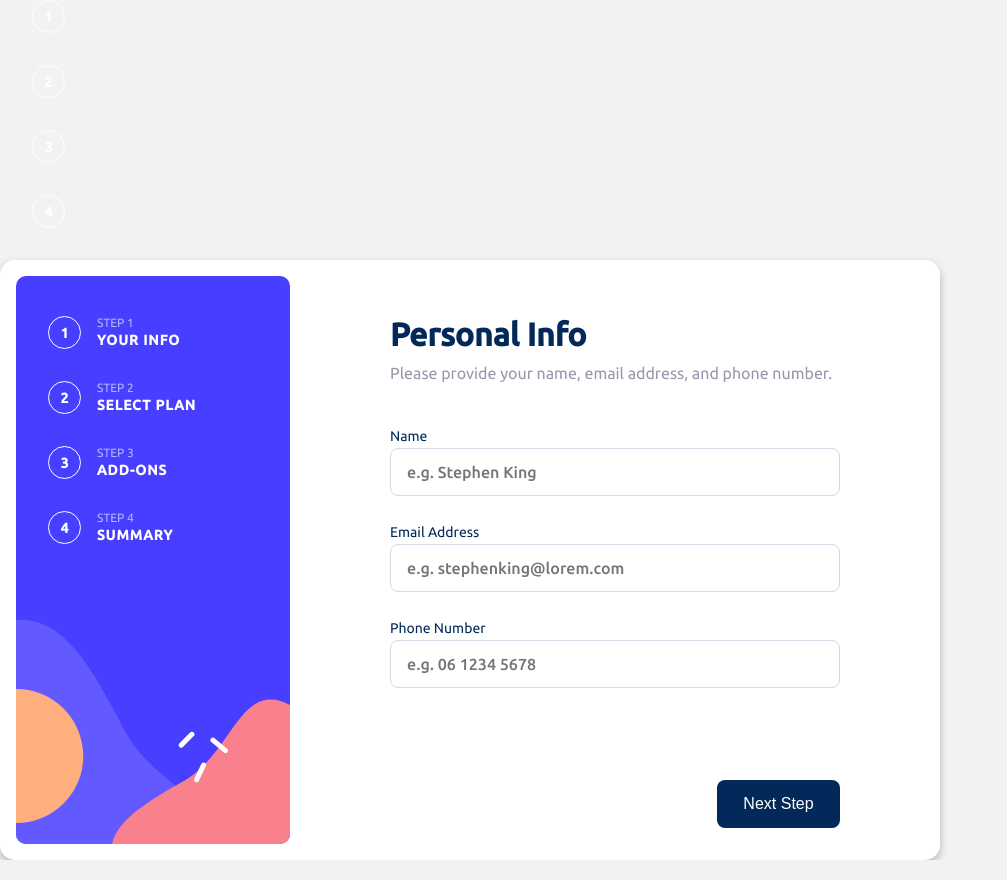
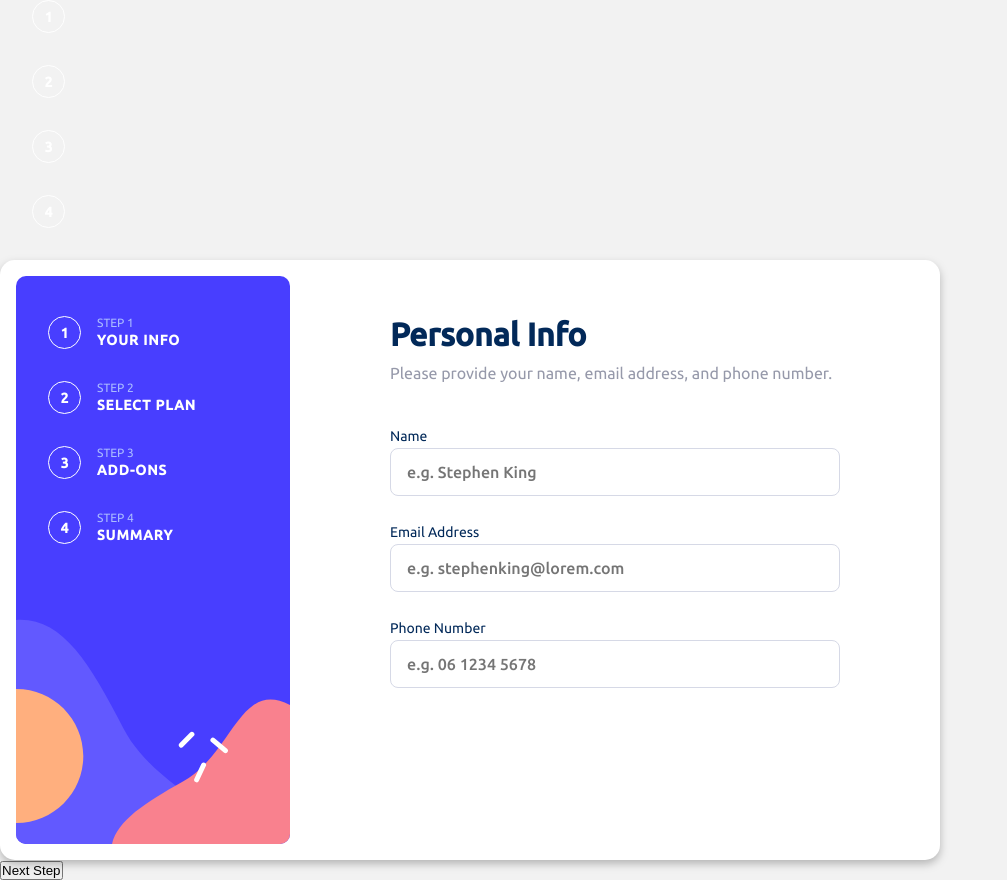
Before and after one commit to kelitasukita/multi-step-form, a React (Vite) app: page / in a window 1280 px wide. Shown: the whole page, without its empty margins (0-1007 px from the left). Built offline with nearby package versions, Linux system fonts and the light colour scheme.

Commit message:
Change button outside box container to body

```diff
--- a/src/components/Steps/PersonalInfo/PersonalInfo.tsx
+++ b/src/components/Steps/PersonalInfo/PersonalInfo.tsx
@@ -110,13 +110,15 @@ export default function personalInfo() {
                 onChange={handleInputChange} />
             </div>
 
-            <button type="submit" onClick={handleButtonClick}>Next Step</button>
-
           </div>
 
         </div>
 
       </div>
+      <button type="submit" onClick={handleButtonClick}>Next Step</button>
+      <footer className='go-back-next-btn'>
+
+      </footer>
     </>
   );
 }
```
